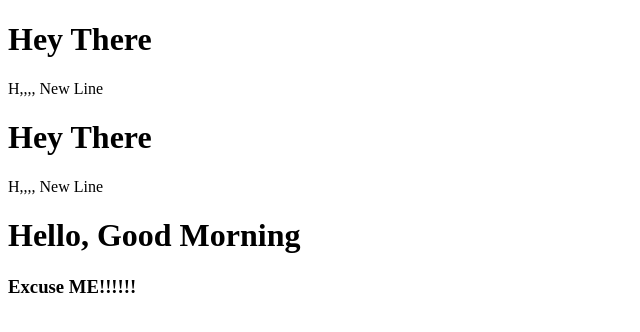
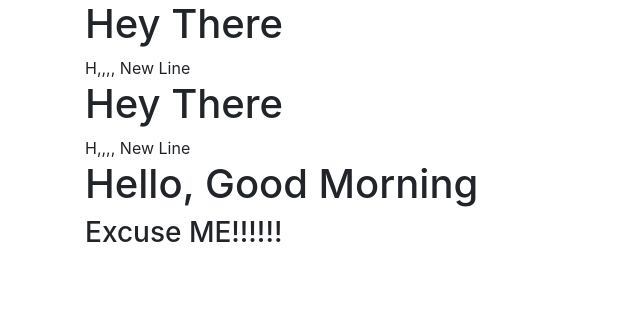
Before and after one commit to a-bhavsar/GitGithubMasterClass, a plain HTML site: page index.html in a window 1280 px wide. Shown: the whole page, without its empty margins (0-640 px from the left). Drawn offline with nearby package versions, Linux system fonts and the light colour scheme.

Commit message:
added class container

```diff
--- a/index.html
+++ b/index.html
@@ -5,24 +5,25 @@
     <meta http-equiv="X-UA-Compatible" content="IE=edge">
     <meta name="viewport" content="width=device-width, initial-scale=1.0">
     <title>Hello World</title>
+    <link rel="stylesheet" href="https://cdn.jsdelivr.net/npm/bootstrap@4.3.1/dist/css/bootstrap.min.css" integrity="sha384-ggOyR0iXCbMQv3Xipma34MD+dH/1fQ784/j6cY/iJTQUOhcWr7x9JvoRxT2MZw1T" crossorigin="anonymous">
 </head>
 <body>
-    <div>
+    <div class = "container">
         <h1>Hey There</h1>
         H,,,,
 
         New Line
     </div>
-    <div>
+    <div class = "container">
         <h1>Hey There</h1>
         H,,,,
 
         New Line
     </div>
-    <div>
+    <div class = "container">
         <h1>Hello, Good Morning</h1>
     </div>
-    <div>
+    <div class = "container">
         <h3>Excuse ME!!!!!!</h3>
     </div>
 </body>
```
